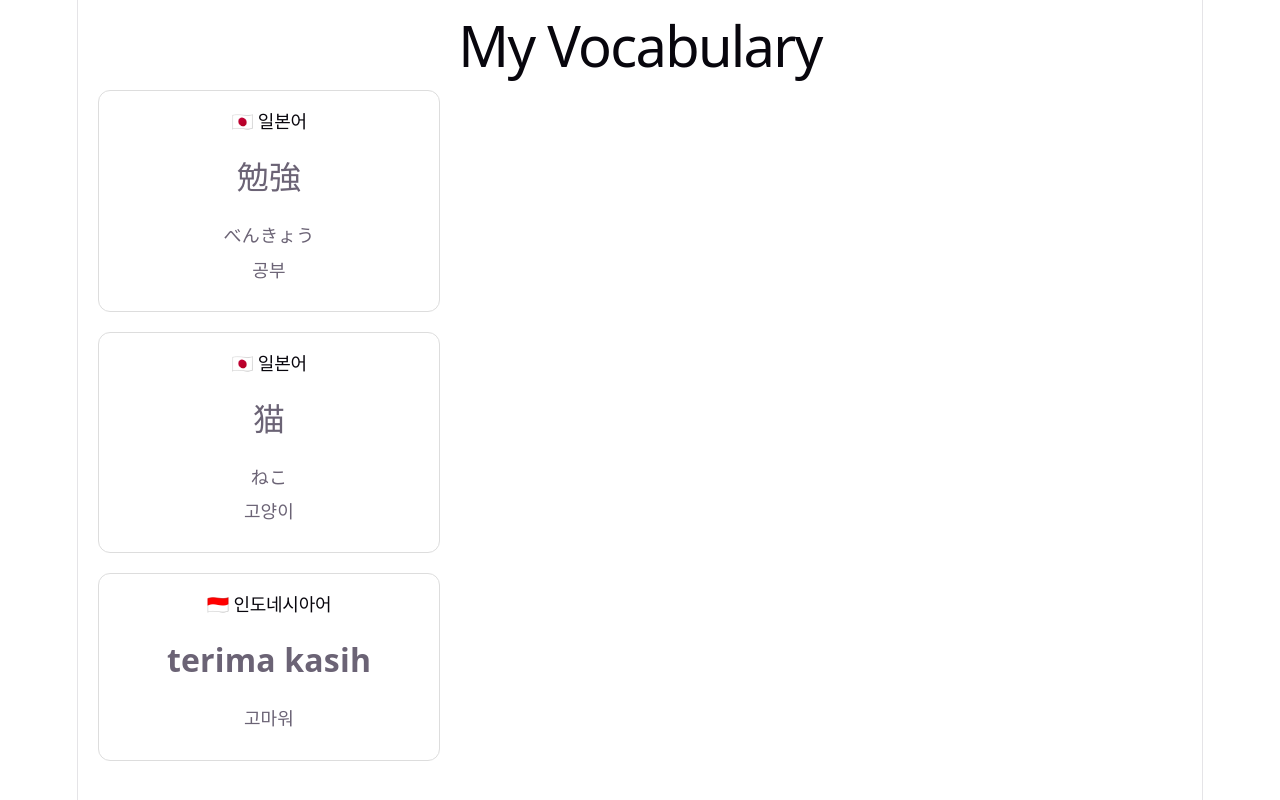
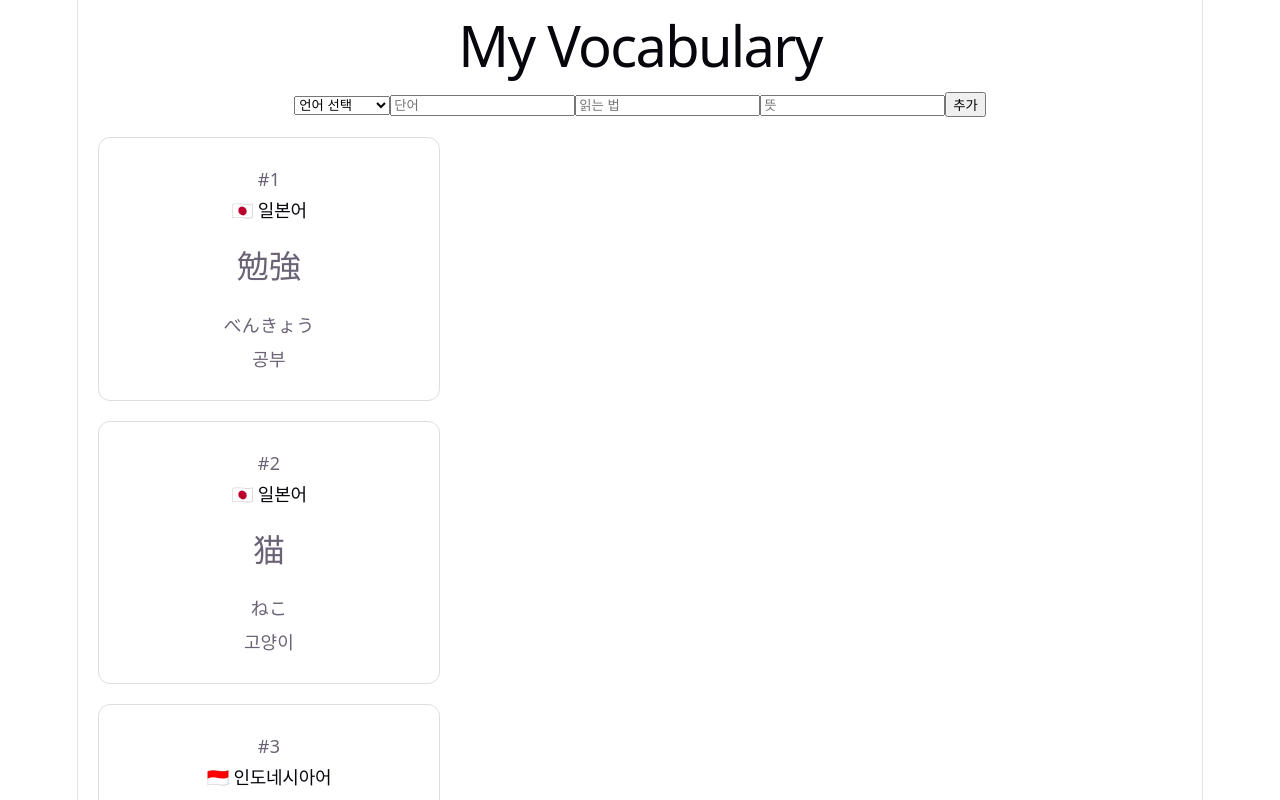
Before and after one commit to dewon-dev/my-vocabulary, a React (Vite) app: page / in a window 1280 px wide. Shown: the top 800 px of the page. Built offline with nearby package versions, Linux system fonts and the light colour scheme.

Commit message:
add word form and language selector

```diff
--- a/src/App.tsx
+++ b/src/App.tsx
@@ -1,3 +1,4 @@
+import { useState } from 'react'
 import './App.css'
 import WordCard from './WordCard'
 
@@ -9,8 +10,15 @@ type Word = {
   meaning: string
 }
 
-const words = [{
+const languageData = {
+  일본어: "🇯🇵",
+  영어: "🇺🇸",
+  인도네시아어: "🇮🇩",
+}
 
+function App() {
+  const [words, setWords] = useState([
+{
   language: "일본어",
   flag: "🇯🇵",
   word: "勉強",
@@ -30,14 +38,69 @@ const words = [{
   word: "terima kasih",
   meaning: "고마워"
 },
-]
-function App() {
+])
+
+const [newLanguage, setNewLanguage] = useState("")
+const [newWord, setNewWord] = useState("")
+const [newReading, setNewReading] = useState("")
+const [newMeaning, setNewMeaning] = useState("")
+
+const addWord = () => {
+  const newItem = {
+    language: newLanguage,
+    flag: languageData[newLanguage],
+    word: newWord,
+    reading: newReading,
+    meaning: newMeaning
+  }
+
+  setWords([
+    ...words,
+    newItem
+  ])
+setNewLanguage("")
+setNewWord("")
+setNewReading("")
+setNewMeaning("")
+}
+
   return (
     <div>
       <h1>My Vocabulary</h1>
 
+  <select
+  value={newLanguage}
+  onChange={(e) => setNewLanguage(e.target.value)}
+>
+  <option value="">언어 선택</option>
+  <option value="일본어">일본어</option>
+  <option value="영어">영어</option>
+  <option value="인도네시아어">인도네시아어</option>
+</select>
+
+<input
+  placeholder="단어"
+  value={newWord}
+  onChange={(e) => setNewWord(e.target.value)}
+/>
+
+<input
+  placeholder="읽는 법"
+  value={newReading}
+  onChange={(e) => setNewReading(e.target.value)}
+/>
+
+<input
+  placeholder="뜻"
+  value={newMeaning}
+  onChange={(e) => setNewMeaning(e.target.value)}
+/>
+        <button onClick={addWord}>
+          추가
+        </button>
+
       {words.map((word, index) => (
-  <WordCard key={index} word={word}  />
+  <WordCard key={index} word={word} number={index + 1} />
 ))}
     </div>
   )
--- a/src/WordCard.tsx
+++ b/src/WordCard.tsx
@@ -8,11 +8,13 @@ type Word = {
 
 type WordCardProps = {
   word: Word
+  number: number
 }
 
-function WordCard({ word }: WordCardProps) {
+function WordCard({ word, number }: WordCardProps) {
   return (
     <div className="word-card">
+        <p>#{number}</p>
       <h2>{word.flag} {word.language}</h2>
 
       <h3>{word.word}</h3>
```
